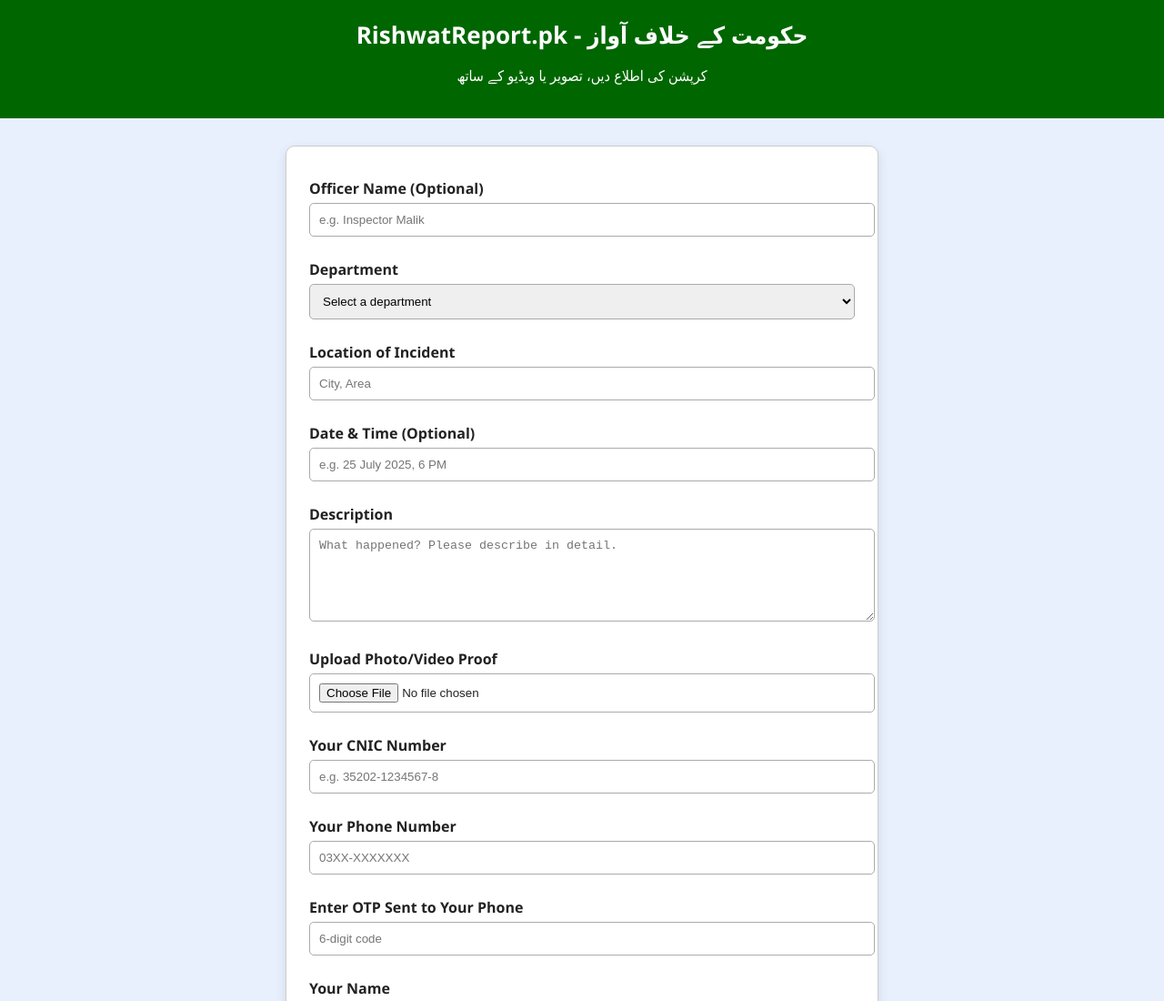
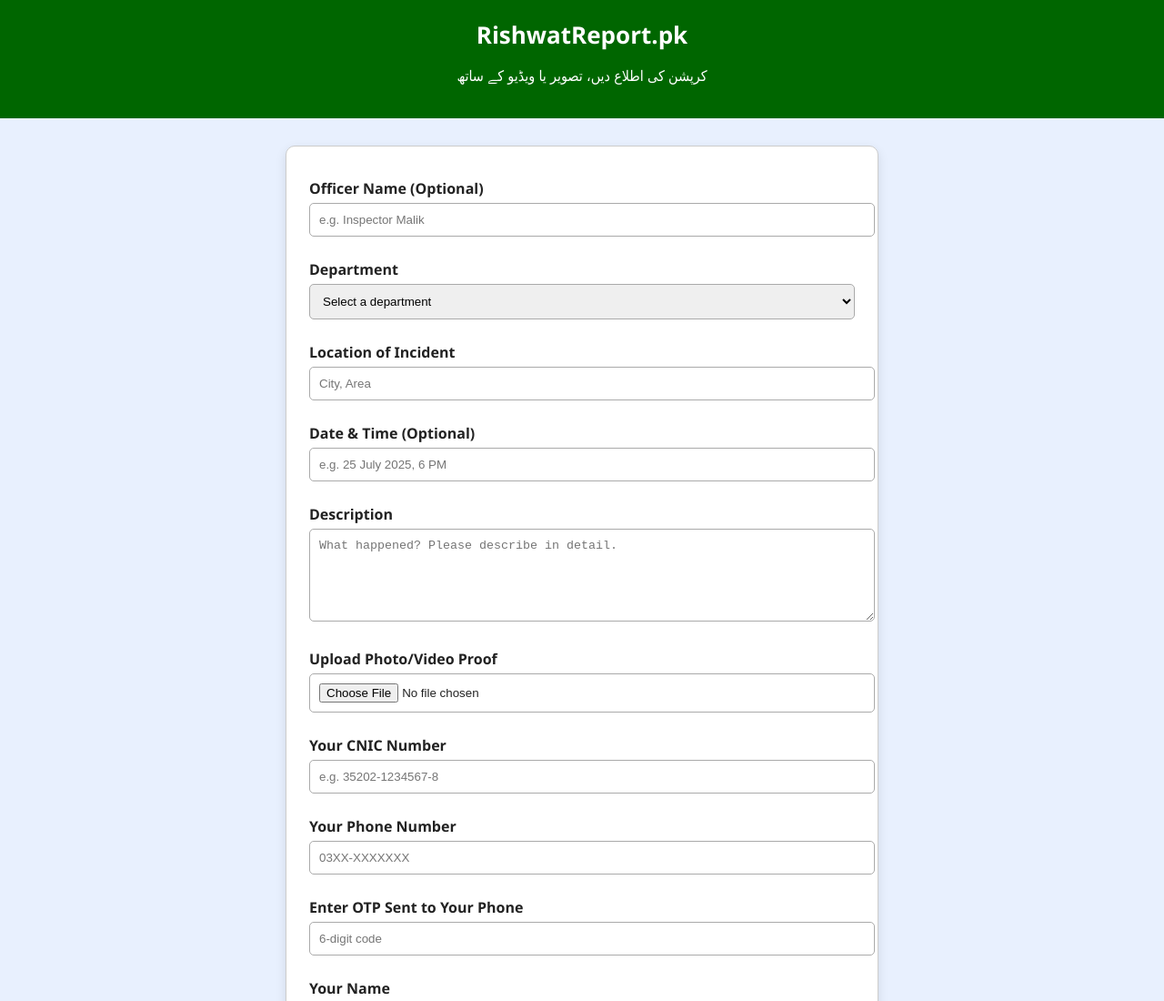
Before and after one commit to faizantareen383/RishwatReport.pk, a plain HTML site: page index.html in a window 1280 px wide. Shown: the top 1100 px of the page at 91% size. Drawn offline with Linux system fonts and the light colour scheme.

Commit message:
Update index.html

```diff
--- a/index.html
+++ b/index.html
@@ -88,7 +88,7 @@
 <body>
 
   <header>
-    <h1>RishwatReport.pk - حکومت کے خلاف آواز</h1>
+    <h1>RishwatReport.pk</h1>
     <p>کرپشن کی اطلاع دیں، تصویر یا ویڈیو کے ساتھ</p>
   </header>
 
```
